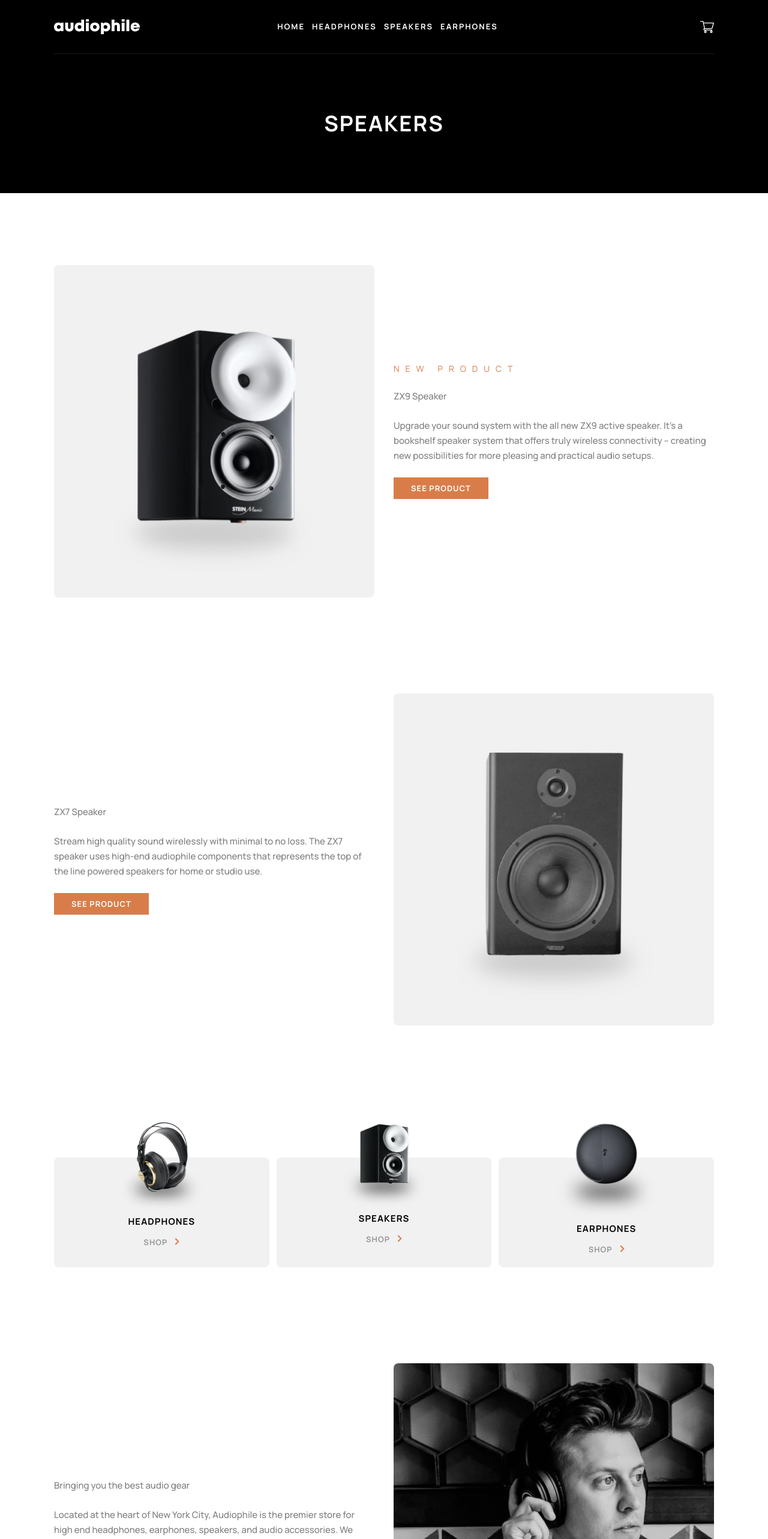
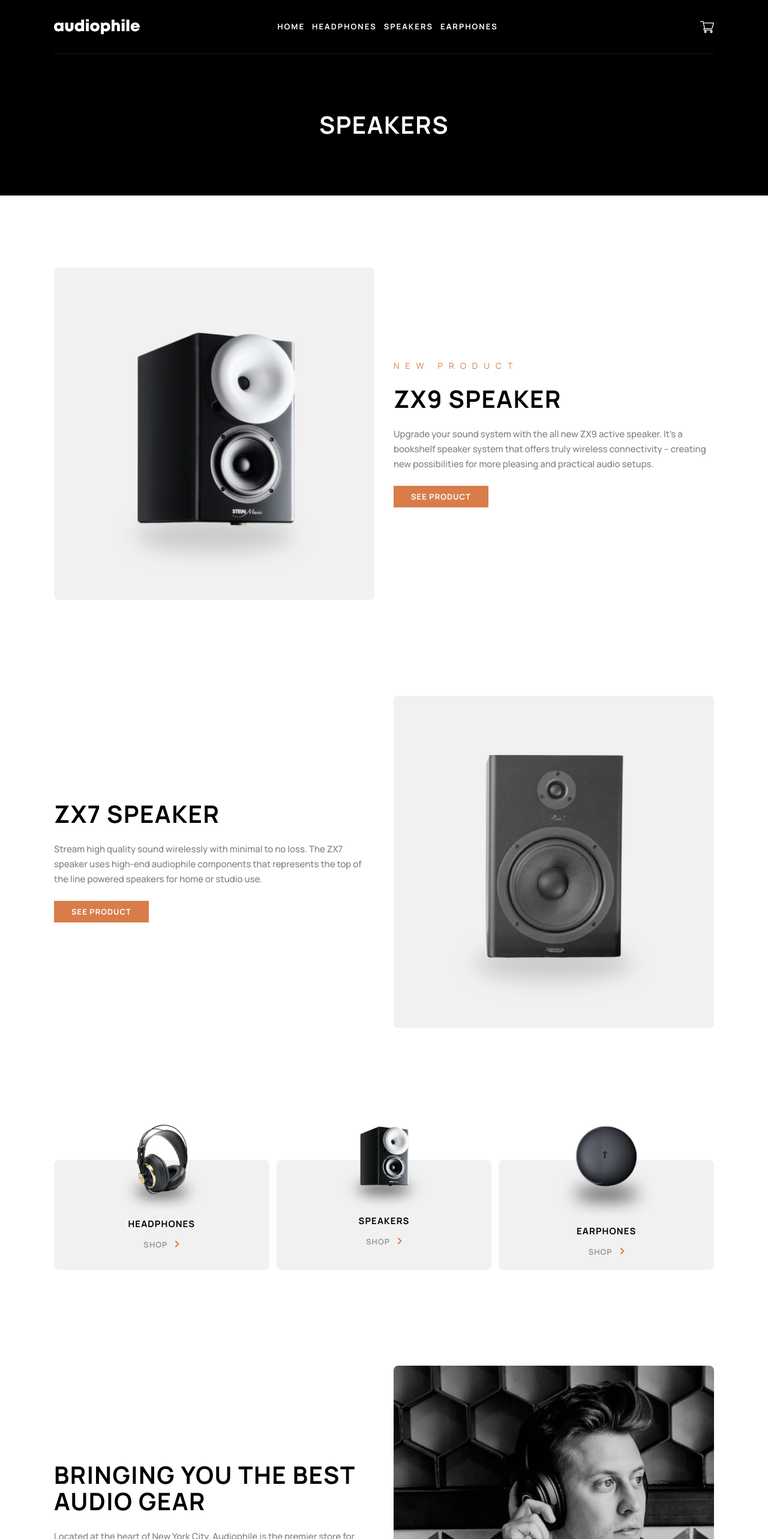
Before and after one commit to scottmotion/audiophile-ecommerce, a React (Vite) app: page /audiophile-ecommerce/speakers in a window 1280 px wide. Shown: the top 2566 px of the page at 60% size. Built offline with nearby package versions, Linux system fonts and the light colour scheme.

Commit message:
typography

```diff
--- a/src/Components/BestGear.tsx
+++ b/src/Components/BestGear.tsx
@@ -17,7 +17,9 @@ export default function BestGear() {
           />
         </picture>
         <div className="col-span-1 flex flex-col items-center gap-6 text-center lg:col-start-1 lg:row-start-1 lg:items-start lg:text-left">
-          <p>Bringing you the best audio gear</p>
+          <h2 className="heading-5 md:heading-2">
+            Bringing you the best audio gear
+          </h2>
           <p>
             Located at the heart of New York City, Audiophile is the premier
             store for high end headphones, earphones, speakers, and audio
--- a/src/Components/FeaturedProducts.tsx
+++ b/src/Components/FeaturedProducts.tsx
@@ -28,7 +28,11 @@ export default function FeaturedProducts() {
           </div>
 
           <div className="z-10 flex flex-col items-center justify-between gap-6 text-center lg:justify-center">
-            <p className="text-white opacity-100">ZX9 Speaker</p>
+            <h2 className="heading-3 md:heading-1 text-white opacity-100">
+              ZX9
+              <br />
+              Speaker
+            </h2>
             <p className="text-white opacity-100">
               Upgrade to premium speakers that are phenomenally built to deliver
               truly remarkable sound.
@@ -38,31 +42,6 @@ export default function FeaturedProducts() {
             </Link>
           </div>
         </div>
-
-        {/* <div className="col-span-1 flex w-full flex-col items-center gap-8 rounded-lg bg-dark-orange px-8 py-14 md:col-span-2">
-          <picture className="flex justify-center">
-            <source
-              media="(min-width: 1024px)"
-              srcSet="/assets/home/desktop/image-speaker-zx9.png"
-            />
-            <source
-              media="(min-width: 768px)"
-              srcSet="/assets/home/tablet/image-speaker-zx9.png"
-            />
-            <img
-              src="/assets/home/mobile/image-speaker-zx9.png"
-              className="w-2/3"
-            />
-          </picture>
-          <div className="flex flex-col items-center gap-6 text-center">
-            <p>ZX9 Speaker</p>
-            <p>
-              Upgrade to premium speakers that are phenomenally built to deliver
-              truly remarkable sound.
-            </p>
-            <button className="btn btn-2">See Product</button>
-          </div>
-        </div> */}
 
         <div className="col-span-1 flex flex-col justify-center rounded-lg bg-medium-grey md:col-span-2">
           <picture>
@@ -80,7 +59,7 @@ export default function FeaturedProducts() {
             />
           </picture>
           <div className="absolute p-6">
-            <p>ZX7 Speaker</p>
+            <h2 className="heading-5">ZX7 Speaker</h2>
             <Link to={"/speakers/zx7-speaker"}>
               <button className="btn btn-3">See Product</button>
             </Link>
@@ -95,7 +74,7 @@ export default function FeaturedProducts() {
             ></img>
           </div>
           <div className="col-span-1 flex flex-col items-start justify-center rounded-lg bg-light-grey p-6">
-            <p>YX1 Earphones</p>
+            <h2 className="heading-5">YX1 Earphones</h2>
             <Link to={"/earphones/yx1-earphones"}>
               <button className="btn btn-3">See Product</button>
             </Link>
--- a/src/Components/Footer.tsx
+++ b/src/Components/Footer.tsx
@@ -8,7 +8,7 @@ export default function Footer() {
   return (
     <>
       <footer className="flex w-full flex-row items-center justify-center bg-darkest-grey px-6 md:px-10">
-        <div className="pt-[3.25rem]font-bold grid max-w-[1100px] justify-items-center gap-12 pb-10 text-white md:grid-cols-2 md:justify-items-start md:gap-8 md:pb-[2.875rem] md:pt-[3.75rem] lg:gap-9 lg:pb-12 lg:pt-[4.75rem]">
+        <div className="grid max-w-[1100px] justify-items-center gap-12 pb-10 pt-[3.25rem] font-bold text-white md:grid-cols-2 md:justify-items-start md:gap-8 md:pb-[2.875rem] md:pt-[3.75rem] lg:gap-9 lg:pb-12 lg:pt-[4.75rem]">
           <Link to={"/"}>
             <SiteLogo className="md:col-span-2 lg:col-span-1" />
           </Link>
--- a/src/Components/ProductCard.tsx
+++ b/src/Components/ProductCard.tsx
@@ -38,7 +38,7 @@ export default function ProductCard({
           }`}
         >
           {product.new && <div className="text-overline">New Product</div>}
-          <p>{product.name}</p>
+          <h2 className="heading-5 md:heading-2">{product.name}</h2>
           <p>{product.description}</p>
           <Link to={`${product.slug}`}>
             <button className="btn btn-1">See Product</button>
--- a/src/pages/CategoryLayout.tsx
+++ b/src/pages/CategoryLayout.tsx
@@ -35,7 +35,7 @@ export default function CategoryLayout({ category }: CategoryLayoutProps) {
     <>
       <header className="mb-[4rem] flex w-full flex-col items-center bg-black md:mb-[7.5rem]">
         <div className="flex w-full flex-col items-center justify-center bg-black py-8 md:py-24">
-          <h1 className="text-center text-3xl text-white md:text-4xl">
+          <h1 className="heading-5 md:heading-2 text-center text-white">
             {category}
           </h1>
         </div>
--- a/src/pages/Home.tsx
+++ b/src/pages/Home.tsx
@@ -23,7 +23,7 @@ export default function Home() {
             <p className="text-overline mb-4 text-white opacity-50">
               New Product
             </p>
-            <h2 className="mb-6 text-white">
+            <h2 className="heading-3 md:heading-1 mb-6 text-white">
               XX99 Mark II
               <br />
               Headphones
--- a/src/pages/ProductLayout.tsx
+++ b/src/pages/ProductLayout.tsx
@@ -69,8 +69,12 @@ export default function ProductLayout() {
                 <img src={currentProduct.image.mobile} className="rounded-lg" />
               </picture>
               <div className="col-span-1 flex flex-col items-center gap-6 text-center md:col-start-2 md:row-start-1 md:items-start md:text-left">
-                {currentProduct.new && <p>New Product</p>}
-                <p>{currentProduct.name}</p>
+                {currentProduct.new && (
+                  <p className="text-overline opacity-100">New Product</p>
+                )}
+                <h2 className="heading-5 lg:heading-2">
+                  {currentProduct.name}
+                </h2>
                 <p>{currentProduct.description}</p>
                 <p>${currentProduct.price}</p>
                 <div className="flex flex-row items-start gap-4">
```
